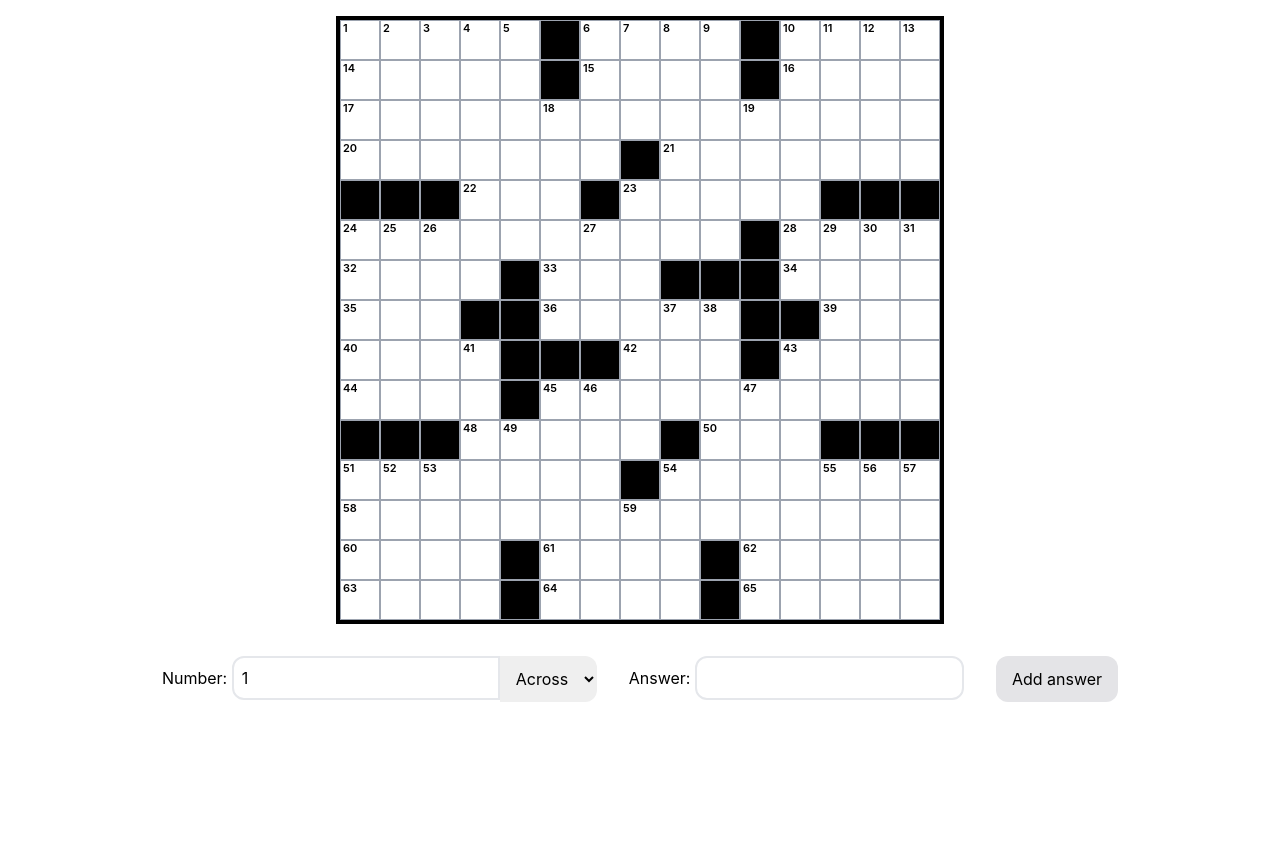
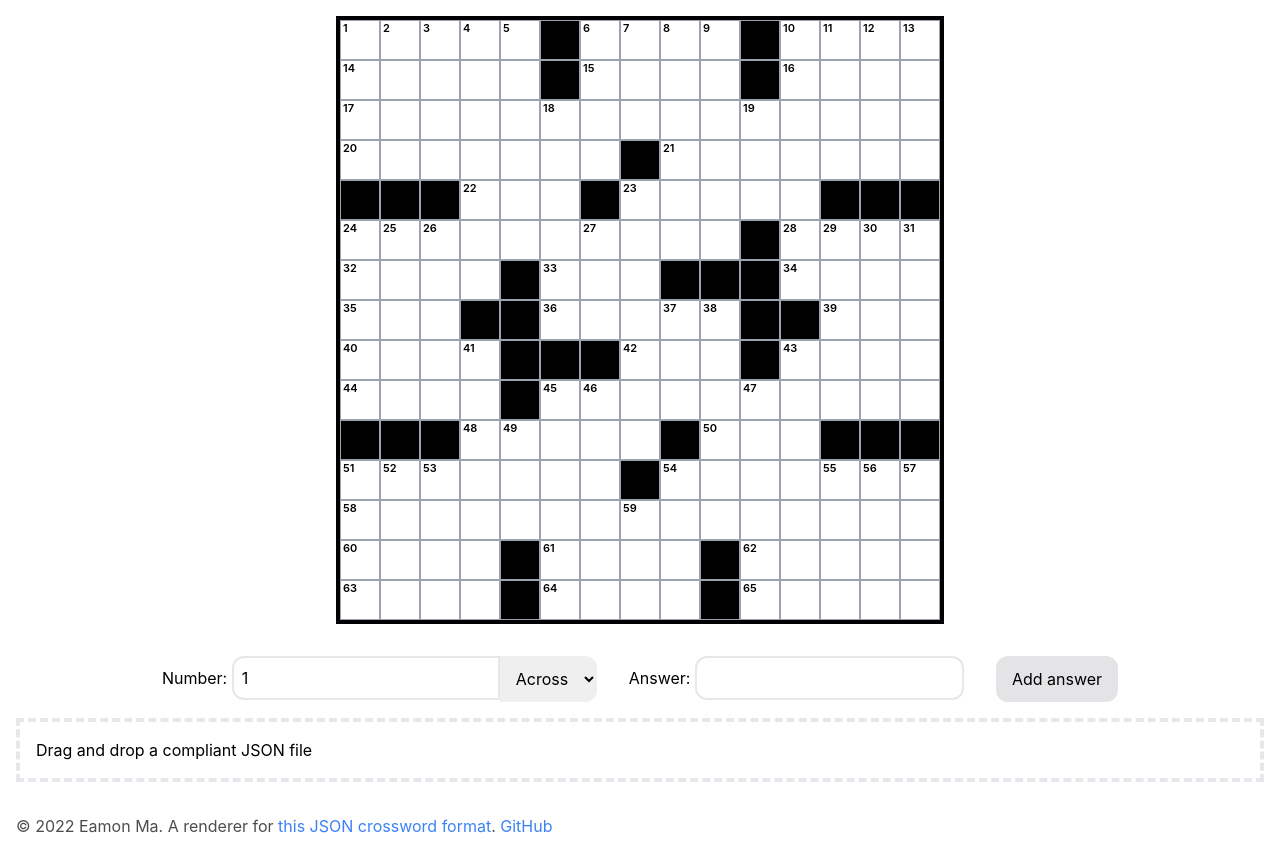
Before and after one commit to eamonma/crossy-grid, a React (Create React App) app: page / in a window 1280 px wide. Before the commit the page ends 800 px from the top, so only its background shows below. Built offline with nearby package versions, Linux system fonts and the light colour scheme.

Commit message:
Add ability to drag and drop file

```diff
--- a/package.json
+++ b/package.json
@@ -12,6 +12,7 @@
     "@types/react-dom": "^17.0.11",
     "react": "^17.0.2",
     "react-dom": "^17.0.2",
+    "react-dropzone": "^11.5.3",
     "react-scripts": "5.0.0",
     "typescript": "^4.5.5",
     "web-vitals": "^2.1.4"
--- a/src/App.tsx
+++ b/src/App.tsx
@@ -1,12 +1,59 @@
-import React from "react"
+import React, { useEffect, useState } from "react"
+import { useDropzone } from "react-dropzone"
 import Crossword from "./components/Crossword"
 import { CrosswordData } from "./components/CrosswordGrid"
 import puzzleData from "./test.json"
 
 function App() {
+  const [crosswordData, setCrosswordData] = useState<CrosswordData>(puzzleData)
+  const { acceptedFiles, getRootProps, getInputProps } = useDropzone({
+    maxFiles: 1,
+  })
+
+  const files = acceptedFiles.map((file: any) => (
+    <li key={file.path}>
+      {file.path} - {file.size} bytes
+    </li>
+  ))
+
+  console.log(acceptedFiles)
+
+  useEffect(() => {
+    if (!acceptedFiles.length) return
+    ;(async () => {
+      const reader = new FileReader()
+      console.log(acceptedFiles[0])
+      reader.readAsText(acceptedFiles[0])
+
+      reader.onload = (result) => {
+        if (!result) return
+        setCrosswordData(JSON.parse(result.target!.result as string))
+      }
+    })()
+  }, [acceptedFiles])
+
   return (
     <div className="App">
-      <Crossword crossword={puzzleData as CrosswordData} />
+      <Crossword crossword={crosswordData as CrosswordData} />
+      <section className="border-dashed border-4 m-4 p-4">
+        <div {...getRootProps({ className: "dropzone" })}>
+          <input {...getInputProps()} />
+          <p>Drag and drop a compliant JSON file</p>
+        </div>
+      </section>
+      <p className="m-4 mt-8 text-black text-opacity-70">
+        &copy; 2022 Eamon Ma. A renderer for{" "}
+        <a href="https://www.xwordinfo.com/JSON/" className="text-blue-500">
+          this JSON crossword format
+        </a>
+        .{" "}
+        <a
+          href="https://github.com/eamonma/crossword"
+          className="text-blue-500"
+        >
+          GitHub
+        </a>
+      </p>
     </div>
   )
 }
--- a/src/components/Crossword.tsx
+++ b/src/components/Crossword.tsx
@@ -1,4 +1,5 @@
 import React, { useState, Fragment } from "react"
+import { useDropzone } from "react-dropzone"
 import CrosswordGrid, { CrosswordData } from "./CrosswordGrid"
 
 const Crossword = ({ crossword }: { crossword: CrosswordData }) => {
@@ -6,7 +7,6 @@ const Crossword = ({ crossword }: { crossword: CrosswordData }) => {
   const [number, setNumber] = useState(1)
   const [acrossOrDown, setAcrossOrDown] = useState<"across" | "down">("across")
   const [answer, setAnswer] = useState("")
-
   const addAcross = () => {
     const newAnswers = [...answers]
     const index = crossword.gridnums.findIndex((num) => num === number)
@@ -29,7 +29,7 @@ const Crossword = ({ crossword }: { crossword: CrosswordData }) => {
 
   return (
     <Fragment>
-      <div className="w-full h-full flex justify-center">
+      <div id="crossword-grid" className="w-full h-full flex justify-center">
         <CrosswordGrid crossword={crossword} answers={answers} />
       </div>
       <form
```
Also changed, not shown: 1 other file (tests, documents, lock files or other folders).
